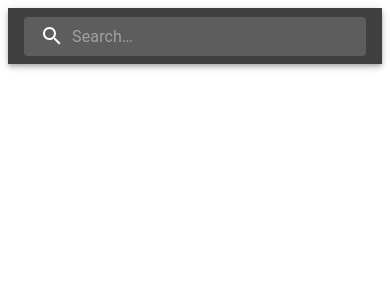
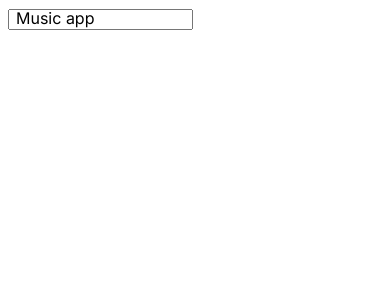
Before and after one commit to sonaal0805/music_app, a Next.js app: page /components/searchBar in a window 390 px wide. Shown: the top 300 px of the page. Built offline with nearby package versions, Linux system fonts and the light colour scheme.

Commit message:
search bar

```diff
--- a/package.json
+++ b/package.json
@@ -12,6 +12,7 @@
     "-": "^0.0.1",
     "@emotion/react": "^11.11.1",
     "@emotion/styled": "^11.11.0",
+    "@mantine/hooks": "^6.0.15",
     "@material-ui/core": "^4.12.4",
     "@mui/icons-material": "^5.11.16",
     "@mui/material": "^5.13.6",
@@ -20,6 +21,7 @@
     "next": "13.4.7",
     "react": "18.2.0",
     "react-dom": "18.2.0",
+    "react-flip-move": "^3.0.5",
     "save-dev": "^0.0.1-security",
     "timeago.js": "^4.0.2"
   },
--- a/src/app/components/searchBar/page.js
+++ b/src/app/components/searchBar/page.js
@@ -1,80 +1,29 @@
-import * as React from 'react';
-import { styled, alpha } from '@mui/material/styles';
-import AppBar from '@mui/material/AppBar';
-import Box from '@mui/material/Box';
-import Toolbar from '@mui/material/Toolbar';
-import IconButton from '@mui/material/IconButton';
-import Typography from '@mui/material/Typography';
-import InputBase from '@mui/material/InputBase';
-import MenuIcon from '@mui/icons-material/Menu';
-import SearchIcon from '@mui/icons-material/Search';
+'use client'
 
-const Search = styled('div')(({ theme }) => ({
-  position: 'relative',
-  borderRadius: theme.shape.borderRadius,
-  backgroundColor: alpha(theme.palette.common.white, 0.15),
-  '&:hover': {
-    backgroundColor: alpha(theme.palette.common.white, 0.25),
-  },
-  marginLeft: 0,
-  width: '100%',
-  [theme.breakpoints.up('sm')]: {
-    marginLeft: theme.spacing(1),
-    width: 'auto',
-  },
-}));
+import { Box, TextField, Typography } from '@mui/material'
+import React, { useEffect, useState } from 'react'
+import './searchBar.scss'
+export default function SearchBar() {
 
-const SearchIconWrapper = styled('div')(({ theme }) => ({
-  padding: theme.spacing(0, 2),
-  height: '100%',
-  position: 'absolute',
-  pointerEvents: 'none',
-  display: 'flex',
-  alignItems: 'center',
-  justifyContent: 'center',
-}));
+    const [searchText, setSearchText] = useState('')
 
-const StyledInputBase = styled(InputBase)(({ theme }) => ({
-  color: 'inherit',
-  '& .MuiInputBase-input': {
-    padding: theme.spacing(1, 1, 1, 0),
-    // vertical padding + font size from searchIcon
-    paddingLeft: `calc(1em + ${theme.spacing(4)})`,
-    transition: theme.transitions.create('width'),
-    width: '100%',
-    [theme.breakpoints.up('sm')]: {
-      width: '12ch',
-      '&:focus': {
-        width: '20ch',
-      },
-    },
-  },
-}));
+    const handleChange = (e)=>{
+        const value = e.target.value
+        setSearchText(value)
+    }
 
-export default function SearchAppBar() {
-  return (
-    <Box sx={{ flexGrow: 1, pb:0}}>
-      <AppBar position="static" sx= {{backgroundColor:'rgb(64, 64, 64)'}}>
-        <Toolbar>
-          <Typography
-            variant="h6"
-            noWrap
-            component="div"
-            sx={{ flexGrow: 1, display: { xs: 'none', sm: 'block' } }}
-          >
-            Music
-          </Typography>
-          <Search>
-            <SearchIconWrapper>
-              <SearchIcon />
-            </SearchIconWrapper>
-            <StyledInputBase
-              placeholder="Search…"
-              inputProps={{ 'aria-label': 'search' }}
-            />
-          </Search>
-        </Toolbar>
-      </AppBar>
-    </Box>
-  );
+
+    return (
+
+    <div>
+        <span className = 'logo'>Music app</span>
+
+        <input
+            className = 'searchInput'
+            value = {searchText}
+            onChange = {(e)=>handleChange(e)}
+        />
+
+    </div>
+    )
 }
--- a/src/app/components/searchBar/searchBar.scss
+++ b/src/app/components/searchBar/searchBar.scss
@@ -0,0 +1,8 @@
+
+.logo{
+    position: absolute;
+    left: 1rem;
+}
+.searchInput{
+    align-self: center;
+}
--- a/src/app/components/trackCard/trackCard.scss
+++ b/src/app/components/trackCard/trackCard.scss
@@ -4,6 +4,7 @@
     //     transform: scale(1.05);
     //     transition: all 0.5s;
     // }
+    margin-bottom: 1rem;
 
 }
 
--- a/src/app/layout.js
+++ b/src/app/layout.js
@@ -13,6 +13,7 @@ export default function RootLayout({ children }) {
     <html lang="en">
 
       <body className={inter.className}>
+
         {children}
       </body>
     </html>
```
Also changed, not shown: src/app/components/trackCard/page.js (+9 -5 lines), src/app/home.scss (+10 -1 lines), src/app/page.js (+51 -7 lines), 1 other file (tests, documents, lock files or other folders).
